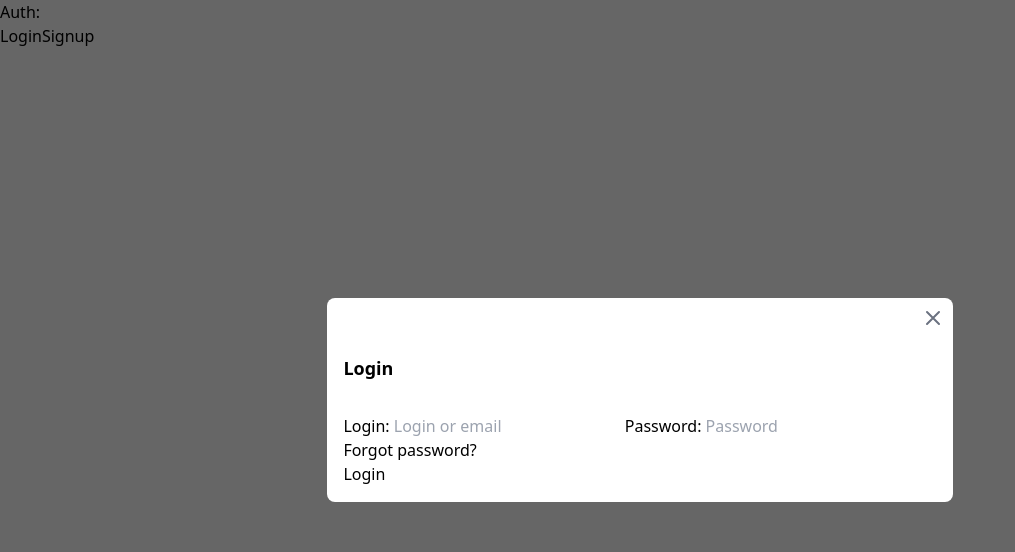
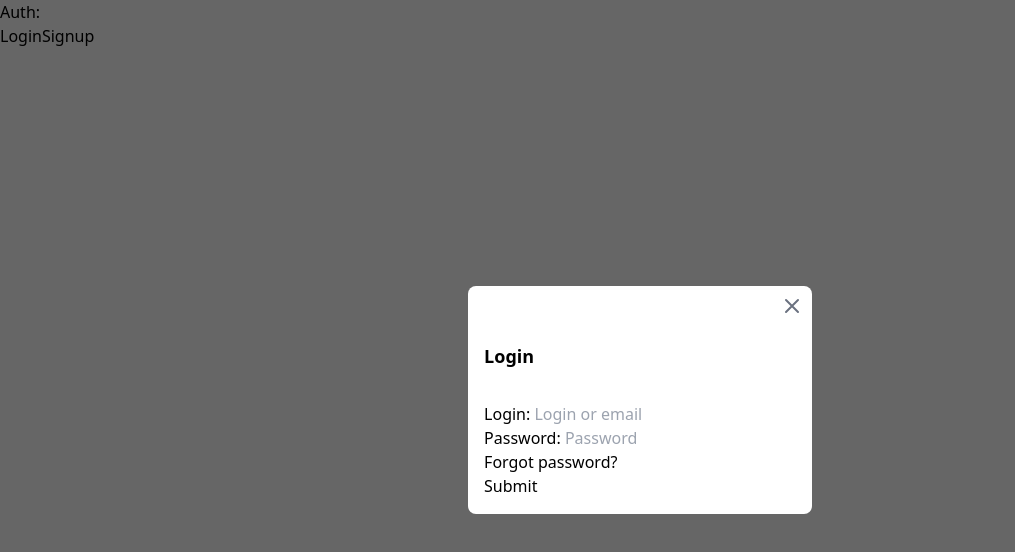
Before and after one commit to ksenia-b/personal-chat, a React (Vite) app in the folder client/: page /auth in a window 1280 px wide. Both pictures are taken after a click on the button "Login". Shown: the top 552 px of the page, without its empty margins (0-1015 px from the left). Built offline with nearby package versions, Linux system fonts and the light colour scheme; no server answers.

Commit message:
added base styles for login

```diff
--- a/client/src/components/Login/index.jsx
+++ b/client/src/components/Login/index.jsx
@@ -43,30 +43,28 @@ const Login = () => {
     }
 
     return (
-        <div>
-            <div>
                 <Formik initialValues={{}}
-                        onSubmit={loginWithUsernameAndPassword}
+                        onSubmit={loginWithUsernameAndPassword} className={"flex"}
                 >
                     {({errors, touched}) => (
-                        <Form>
-                            Login: <input name="login" placeholder="Login or email" onChange={handleSetEmail}/>
-                            Password: <input name="password" placeholder="Password" onChange={handleSetPassword}/>
+                        <Form className={"flex-column "}>
+                          <div> Login: <input name="login" placeholder="Login or email" onChange={handleSetEmail}/></div>
+                           <div> Password: <input name="password" placeholder="Password" onChange={handleSetPassword}/></div>
 
                             <div>
                                 <Link to="forgot-password"><span>Forgot password?</span></Link>
                             </div>
                             <div>
                                 <button type="submit"
-                                        onClick={(e) => loginWithUsernameAndPassword(e)}>Login
+                                        onClick={(e) => loginWithUsernameAndPassword(e)}>
+                                    Submit
                                 </button>
                             </div>
 
                         </Form>
                     )}
                 </Formik>
-            </div>
-        </div>
+
     )
 }
 
```
